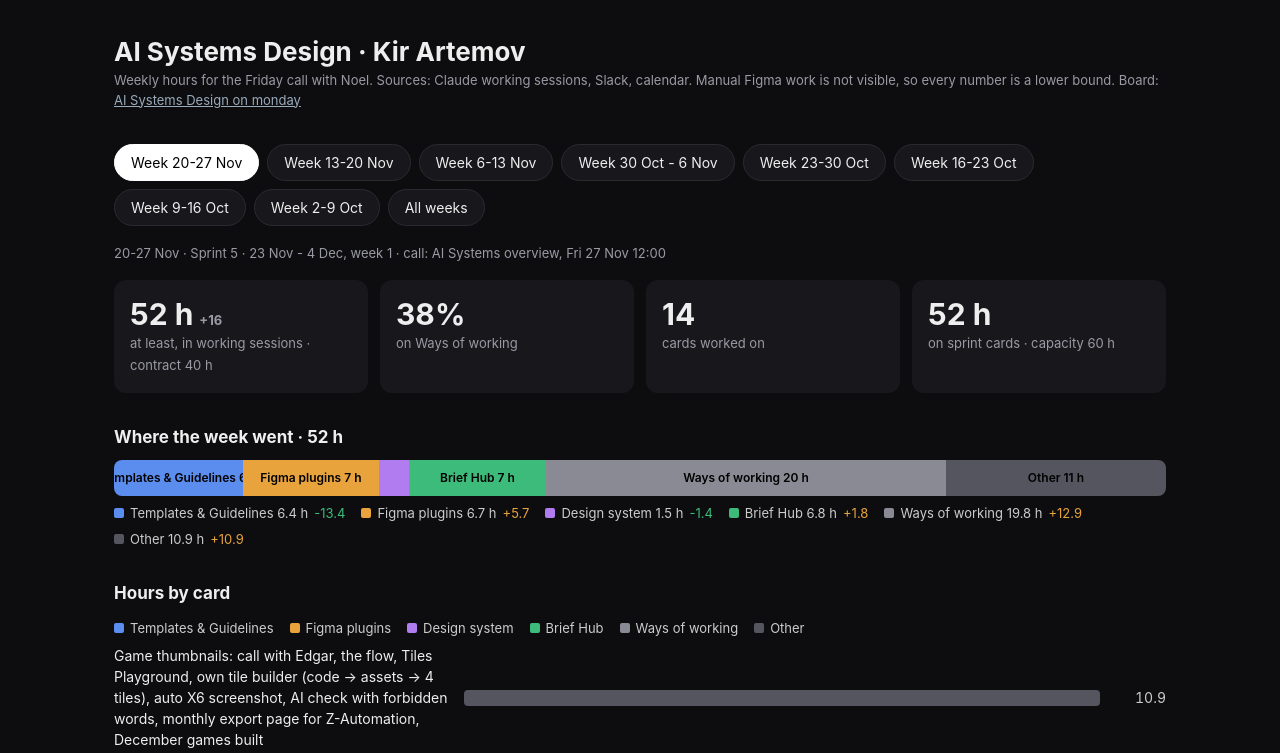
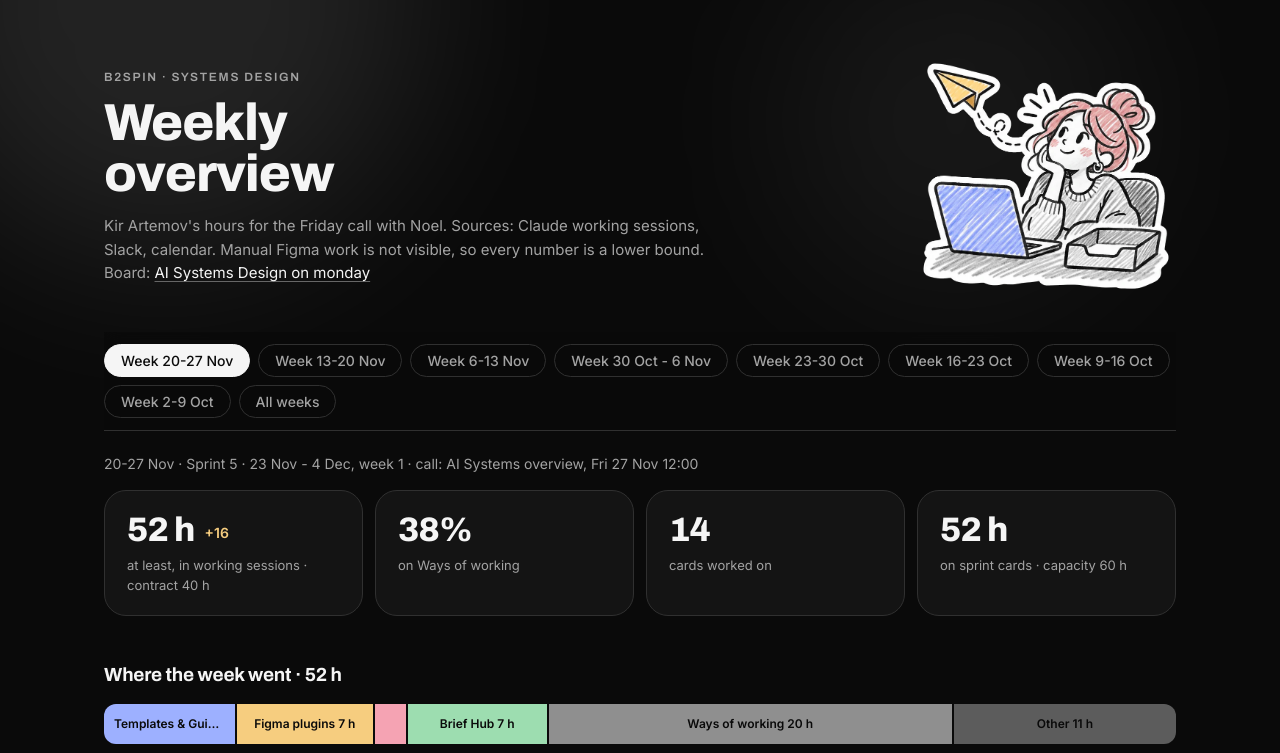
Before and after one commit to trinitykir4-dot/sd-weekly-8f02db21, a plain HTML site: page index.html in a window 1280 px wide. Shown: the top 753 px of the page. Drawn offline with Linux system fonts and the light colour scheme.

Commit message:
B2S style: black and white, kit tones, Stickers illustrations

```diff
--- a/index.html
+++ b/index.html
@@ -3,57 +3,109 @@
 <meta name="viewport" content="width=device-width,initial-scale=1">
 <meta name="robots" content="noindex,nofollow">
 <title>Kir · AI Systems Design · weekly</title>
+<link rel="preconnect" href="https://fonts.googleapis.com"><link rel="preconnect" href="https://fonts.gstatic.com" crossorigin>
+<link href="https://fonts.googleapis.com/css2?family=Archivo:wdth,wght@62..125,500..800&family=Inter:wght@400;500;600&display=swap" rel="stylesheet">
 <style>
-:root{--bg:#0d0d0f;--card:#18181c;--line:#2a2a30;--mute:#9a9aa5;--txt:#eee}
+/* B2S - the B2Spin style since 10 Nov 2026: black, white and greys, inverse primary, kit tones only for states and chart series. Tokens = Brief Hub .theme-b2s */
+:root{--bg:#0a0a0a;--card:#141414;--card2:#1c1c1c;--card3:#262626;--line:#303030;--edge:#666;--txt:#f5f5f5;--dim:#a3a3a3;--faint:#858585;
+ --green:#9DDDB0;--yellow:#F6CD7F;--red:#F5A3B3;--blue:#9DB0FF;--r-card:22px;--r-ctl:18px;
+ --head:"Archivo","Archivo Expanded",system-ui,sans-serif;--body:"Inter",-apple-system,"Segoe UI",sans-serif;color-scheme:dark}
 *{box-sizing:border-box}
-body{font:15px/1.5 -apple-system,Inter,"Segoe UI",sans-serif;background:var(--bg);color:var(--txt);margin:0}
-.wrap{max-width:1100px;margin:auto;padding:32px 24px 64px}
-h1{font-size:26px;margin:0}h2{font-size:17px;margin:32px 0 10px}.sub{color:var(--mute);font-size:13px}
-.tabs{display:flex;gap:8px;flex-wrap:wrap;margin:24px 0 8px;position:sticky;top:0;background:var(--bg);padding:10px 0;z-index:2}
-.tab{background:var(--card);border:1px solid var(--line);color:var(--txt);border-radius:999px;padding:7px 16px;cursor:pointer;font:inherit;font-size:14px}
-.tab.on{background:#fff;color:#000;border-color:#fff}
-.kpis{display:grid;grid-template-columns:repeat(auto-fit,minmax(180px,1fr));gap:12px;margin-top:16px}
-.k{background:var(--card);border-radius:12px;padding:16px}.k b{font-size:30px;display:block;line-height:1.2}.k span{color:var(--mute);font-size:13px}
-.d{font-size:13px;margin-left:6px}.up{color:#e8a33d}.dn{color:#3dbb7a}
-.stack{display:flex;height:36px;border-radius:8px;overflow:hidden;margin:8px 0}
-.stack div{display:flex;align-items:center;justify-content:center;font-size:12px;color:#000;font-weight:600;white-space:nowrap;overflow:hidden;cursor:default}
-.leg{display:flex;flex-wrap:wrap;gap:6px 16px;font-size:13px;color:#ccc}.leg i{display:inline-block;width:10px;height:10px;border-radius:2px;margin-right:6px}
-.leg button{background:none;border:0;color:inherit;font:inherit;cursor:pointer;padding:2px 0}.leg button.off{opacity:.35}
-.row{display:grid;grid-template-columns:minmax(160px,340px) 1fr 56px;gap:10px;align-items:center;margin:5px 0;font-size:14px}
-.bar{height:16px;border-radius:4px;min-width:2px;transition:width .3s}.v{text-align:right;color:#ccc;font-variant-numeric:tabular-nums}
-.card{background:var(--card);border-radius:12px;padding:14px 20px;margin:8px 0}ul{margin:4px 0;padding-left:20px}li{margin:4px 0}
-table{width:100%;border-collapse:collapse;font-size:14px}td,th{padding:7px 8px;border-bottom:1px solid var(--line);text-align:left}th{color:var(--mute);font-weight:500}
-.grid2{display:grid;grid-template-columns:1fr 1fr;gap:24px}@media(max-width:800px){.grid2{grid-template-columns:1fr}}
+html{background:var(--bg)}
+body{font:15px/1.55 var(--body);background:var(--bg);color:var(--txt);margin:0;-webkit-font-smoothing:antialiased}
+a{color:var(--txt);text-decoration:underline;text-decoration-color:var(--edge);text-underline-offset:3px}a:hover{text-decoration-color:var(--txt)}
+.wrap{max-width:1120px;margin:auto;padding:0 24px 80px;position:relative}
+h1,h2,.k b,.eyebrow{font-family:var(--head);font-stretch:125%}
+/* hero with black-and-white light spots */
+.hero{position:relative;display:grid;grid-template-columns:1fr auto;gap:24px;align-items:center;padding:56px 0 28px;isolation:isolate}
+.hero:before,.hero:after{content:"";position:absolute;border-radius:50%;filter:blur(90px);z-index:-1;pointer-events:none}
+.hero:before{width:520px;height:520px;left:-200px;top:-260px;background:rgba(255,255,255,.10)}
+.hero:after{width:360px;height:360px;right:40px;top:-60px;background:rgba(255,255,255,.06)}
+.eyebrow{font-size:12px;font-weight:600;letter-spacing:.14em;text-transform:uppercase;color:var(--dim)}
+h1{font-size:clamp(30px,5vw,52px);line-height:.98;font-weight:800;letter-spacing:-.02em;margin:12px 0 14px}
+.lead{color:var(--dim);max-width:620px;margin:0}
+.hero img{width:clamp(150px,24vw,260px);height:auto;display:block}
+@media(max-width:640px){.hero{grid-template-columns:1fr;padding-top:36px}.hero img{width:170px;order:-1}}
+/* tabs: active = inverse */
+.tabs{display:flex;gap:8px;flex-wrap:wrap;position:sticky;top:0;background:rgba(10,10,10,.92);backdrop-filter:blur(8px);padding:12px 0;margin:8px 0 4px;z-index:3;border-bottom:1px solid var(--line)}
+.tab{background:transparent;border:1px solid var(--line);color:var(--dim);border-radius:999px;padding:7px 16px;cursor:pointer;font:500 14px var(--body)}
+.tab:hover{color:var(--txt);border-color:var(--edge)}
+.tab.on{background:var(--txt);color:var(--bg);border-color:var(--txt)}
+.tab:focus-visible,.leg button:focus-visible,.col:focus-visible{outline:2px solid var(--txt);outline-offset:2px}
+.meta{color:var(--dim);font-size:14px;margin-top:22px}
+h2{font-size:19px;font-weight:700;letter-spacing:-.01em;margin:44px 0 14px;display:flex;align-items:center;gap:14px}
+h2 img{width:76px;height:auto;flex:none}
+.kpis{display:grid;grid-template-columns:repeat(auto-fit,minmax(190px,1fr));gap:12px;margin-top:16px}
+.k{background:var(--card);border:1px solid var(--line);border-radius:var(--r-card);padding:20px 22px}
+.k b .d{display:inline;margin:0 0 0 10px;font-size:14px;vertical-align:middle}
+.k b{font-size:34px;font-weight:800;display:block;white-space:nowrap;line-height:1.1;letter-spacing:-.02em}.k span{color:var(--dim);font-size:13px;display:block;margin-top:6px}
+.d{font:600 13px var(--body);margin-left:8px;letter-spacing:0;vertical-align:middle}.d.up{color:var(--yellow)}.d.dn{color:var(--green)}
+.stack{display:flex;height:40px;border-radius:12px;overflow:hidden;margin:8px 0 12px;gap:2px;background:var(--bg)}
+.stack div{display:block;line-height:40px;padding:0 10px;text-overflow:ellipsis;text-align:center;font-size:12px;color:#0a0a0a;font-weight:600;white-space:nowrap;overflow:hidden;cursor:default}
+.leg{display:flex;flex-wrap:wrap;gap:8px 18px;font-size:13px;color:var(--dim)}.leg i{display:inline-block;width:10px;height:10px;border-radius:3px;margin-right:7px}
+.leg button{background:none;border:0;color:var(--txt);font:inherit;cursor:pointer;padding:3px 0}.leg button.off{opacity:.35}
+.panel{background:var(--card);border:1px solid var(--line);border-radius:var(--r-card);padding:18px 22px}
+.row{display:grid;grid-template-columns:minmax(150px,340px) 1fr 52px;gap:12px;align-items:center;margin:7px 0;font-size:14px}
+.bar{height:14px;border-radius:7px;min-width:3px;transition:width .3s}.v{text-align:right;color:var(--dim);font-variant-numeric:tabular-nums}
+@media(max-width:640px){.row{grid-template-columns:1fr 44px}.row>div:nth-child(2){grid-column:1/-1;grid-row:2}}
+ul{margin:0;padding-left:20px}li{margin:6px 0}li::marker{color:var(--faint)}
+.tw{overflow-x:auto;background:var(--card);border:1px solid var(--line);border-radius:var(--r-card);padding:6px 14px}
+table{width:100%;border-collapse:collapse;font-size:14px}td,th{padding:10px 8px;border-bottom:1px solid var(--line);text-align:left;vertical-align:top}tr:last-child td{border-bottom:0}
+th{color:var(--dim);font-weight:500;font-size:13px}
+.st{display:inline-flex;gap:7px;align-items:baseline}.st b{font-weight:700}
 .cols{display:flex;align-items:flex-end;gap:18px;height:240px;border-bottom:1px solid var(--line);padding:0 8px;margin-top:12px;position:relative}
-.col{flex:1;display:flex;flex-direction:column-reverse;cursor:pointer;max-width:120px}.col div{transition:height .3s}
-.cap{position:absolute;left:0;right:0;border-top:1px dashed #d9534f;font-size:11px;color:#d9534f;text-align:right}
-.xl{display:flex;gap:18px;padding:6px 8px 0}.xl div{flex:1;text-align:center;font-size:12px;color:var(--mute);max-width:120px}
-select{background:var(--card);color:var(--txt);border:1px solid var(--line);border-radius:8px;padding:6px 10px;font:inherit}
+.col{flex:1;display:flex;flex-direction:column-reverse;gap:2px;cursor:pointer;max-width:120px;border-radius:8px 8px 0 0;overflow:hidden}.col div{transition:height .3s}
+.col:hover{filter:brightness(1.12)}
+.cap{position:absolute;left:0;right:0;border-top:1px dashed var(--red);font-size:11px;color:var(--red);text-align:right}
+.xl{display:flex;gap:18px;padding:8px 8px 0}.xl div{flex:1;text-align:center;font-size:12px;color:var(--dim);max-width:120px}
+select{background:var(--card);color:var(--txt);border:1px solid var(--edge);border-radius:var(--r-ctl);padding:8px 14px;font:inherit}
+select:focus{outline:0;border-color:var(--txt);box-shadow:inset 0 0 0 .5px var(--txt)}
+.foot{margin-top:64px;padding-top:20px;border-top:1px solid var(--line);color:var(--faint);font-size:13px;display:flex;justify-content:space-between;gap:12px;flex-wrap:wrap}
 </style></head>
 <body><div class="wrap">
-<h1>AI Systems Design · Kir Artemov</h1>
-<div class="sub">Weekly hours for the Friday call with Noel. Sources: Claude working sessions, Slack, calendar. Manual Figma work is not visible, so every number is a lower bound. Board: <a style="color:#9ab" href="https://b2spin.monday.com/boards/18429306474">AI Systems Design on monday</a></div>
-<div class="tabs" id="tabs"></div>
-<div id="view"></div>
+<header class="hero">
+ <div>
+  <div class="eyebrow">B2Spin · Systems Design</div>
+  <h1>Weekly<br>overview</h1>
+  <p class="lead">Kir Artemov's hours for the Friday call with Noel. Sources: Claude working sessions, Slack, calendar. Manual Figma work is not visible, so every number is a lower bound. Board: <a href="https://b2spin.monday.com/boards/18429306474">AI Systems Design on monday</a></p>
+ </div>
+ <img src="img/reference-scene.webp" alt="">
+</header>
+<nav class="tabs" id="tabs"></nav>
+<main id="view"></main>
+<footer class="foot"><span>Kept by Systems Design</span><span>Every number is a lower bound</span></footer>
 </div>
 <script src="data.js"></script>
 <script>
 const C=window.CATEGORIES,T=window.TYPES,W=window.WEEKS;
-const $=s=>document.querySelector(s), esc=s=>String(s).replace(/[&<>]/g,c=>({'&':'&amp;','<':'&lt;','>':'&gt;'}[c]));
+/* B2S tones: chart series in kit colours and a grey ladder, whatever the old hex in data.js says */
+const CT={tg:'#9DB0FF',plugins:'#F6CD7F',ds:'#F5A3B3',bh:'#9DDDB0',cs:'#E0E0E0',wow:'#8F8F8F',other:'#5C5C5C'};
+Object.keys(C).forEach(k=>{if(CT[k])C[k].color=CT[k]});
+const TT={Improvement:'#9DB0FF',Feature:'#9DDDB0',Bug:'#F5A3B3','New product':'#F6CD7F','New project':'#E0E0E0',Other:'#8F8F8F'};
+Object.keys(T).forEach(k=>{if(TT[k])T[k]=TT[k]});
+const HEX={'#5b8def':'#9DB0FF','#e8a33d':'#F6CD7F','#d9534f':'#F5A3B3','#3dbb7a':'#9DDDB0','#b07cf0':'#E0E0E0','#4fc3d9':'#E0E0E0','#8a8a95':'#8F8F8F','#55555f':'#5C5C5C'};
+const tone=c=>HEX[String(c).toLowerCase()]||c;
+const $=s=>document.querySelector(s), esc=s=>String(s).replace(/[&<>"]/g,c=>({'&':'&amp;','<':'&lt;','>':'&gt;','"':'&quot;'}[c]));
 const r1=n=>Math.round(n*10)/10;
+const ART=n=>`<img src="img/${n}.webp" alt="">`;
 function byKey(w,key){const m={};w.cards.forEach(c=>m[c[key]]=(m[c[key]]||0)+c.h);return m}
 function bars(list,colorOf){const max=Math.max(...list.map(x=>x[1]),1);
   return list.map(([n,h,col])=>`<div class="row"><div>${esc(n)}</div><div><div class="bar" style="width:${h/max*100}%;background:${col||colorOf}"></div></div><div class="v">${r1(h)}</div></div>`).join('')}
 function stack(parts){const t=parts.reduce((a,p)=>a+p[1],0)||1;
-  return `<div class="stack">${parts.filter(p=>p[1]>0).map(([n,h,col])=>`<div title="${esc(n)}: ${r1(h)} h" style="width:${h/t*100}%;background:${col}">${h/t>.12?esc(n)+' '+Math.round(h)+' h':''}</div>`).join('')}</div>`}
+  return `<div class="stack">${parts.filter(p=>p[1]>0).map(([n,h,col])=>`<div title="${esc(n)}: ${r1(h)} h" style="width:${h/t*100}%;background:${tone(col)}">${h/t>.12?esc(n)+' '+Math.round(h)+' h':''}</div>`).join('')}</div>`}
 function delta(now,prev){if(prev==null||now==null)return'';const d=r1(now-prev);if(!d)return'';return `<span class="d ${d>0?'up':'dn'}">${d>0?'+':''}${d}</span>`}
+/* status cell: icon + word, colour from the kit by meaning */
+function status(s){const t=String(s),l=t.toLowerCase();
+  const m=l.startsWith('done')||l.startsWith('shipped')?['✓','var(--green)']:l.startsWith('waiting')||l.startsWith('blocked')?['!','var(--yellow)']:l.startsWith('working')||l.startsWith('qa')||l.startsWith('in progress')?['●','var(--blue)']:l.startsWith('not started')||l.startsWith('descoped')?['–','var(--faint)']:null;
+  return m?`<span class="st"><b style="color:${m[1]}">${m[0]}</b><span>${esc(t)}</span></span>`:esc(t)}
+const list=(xs)=>`<div class="panel"><ul>${xs.map(x=>`<li>${esc(x)}</li>`).join('')}</ul></div>`;
 
 function week(i){
   const w=W[i],p=W[i-1],cat=byKey(w,'cat'),pc=p?byKey(p,'cat'):{};
   const catParts=Object.keys(C).filter(k=>cat[k]).map(k=>[C[k].name,cat[k],C[k].color]);
   const top=Object.entries(cat).sort((a,b)=>b[1]-a[1])[0];
   const typ=byKey(w,'type');
-  let h=`<div class="sub">${esc(w.period)} · ${esc(w.sprint)} · call: ${esc(w.meeting)}</div>
+  let h=`<div class="meta">${esc(w.period)} · ${esc(w.sprint)} · call: ${esc(w.meeting)}</div>
   <div class="kpis">
    <div class="k"><b>${w.total} h${delta(w.total,p&&p.total)}</b><span>at least, in working sessions · contract 40 h</span></div>
    <div class="k"><b>${Math.round(top[1]/w.total*100)}%</b><span>on ${esc(C[top[0]].name)}</span></div>
@@ -64,43 +116,43 @@ function week(i){
   <h2>Where the week went · ${w.total} h</h2>${stack(catParts)}
   <div class="leg">${catParts.map(([n,h,col])=>`<span><i style="background:${col}"></i>${esc(n)} ${r1(h)} h${delta(h,pc[Object.keys(C).find(k=>C[k].name===n)]||0)}</span>`).join('')}</div>
   <h2>Hours by card</h2>
-  <div class="leg" id="flt">${Object.keys(C).filter(k=>cat[k]).map(k=>`<button data-k="${k}"><i style="background:${C[k].color}"></i>${esc(C[k].name)}</button>`).join('')}</div>
-  <div id="cardbars"></div>
-  <h2>By request type</h2>${bars(Object.entries(typ).sort((a,b)=>b[1]-a[1]).map(([n,v])=>[n,v,T[n]||'#888']))}
+  <div class="panel"><div class="leg" id="flt" style="margin-bottom:10px">${Object.keys(C).filter(k=>cat[k]).map(k=>`<button data-k="${k}" aria-pressed="true"><i style="background:${C[k].color}"></i>${esc(C[k].name)}</button>`).join('')}</div>
+  <div id="cardbars"></div></div>
+  <h2>By request type</h2><div class="panel">${bars(Object.entries(typ).sort((a,b)=>b[1]-a[1]).map(([n,v])=>[n,v,T[n]||'#8F8F8F']))}</div>
   <h2>${esc(w.sprint)} · plan vs fact</h2>
   ${w.sprintPlan.split.length?stack(w.sprintPlan.split):''}
-  <table><tr><th>Card</th><th>${w.sprintPlan.col2||(w.sprintPlan.split.length?'Estimate':'Priority')}</th><th>Spent</th><th>Status</th></tr>
-  ${w.sprintPlan.rows.map(r=>`<tr>${r.map(x=>`<td>${esc(x)}</td>`).join('')}</tr>`).join('')}</table>
-  <h2>Done and shipped</h2><div class="card"><ul>${w.done.map(x=>`<li>${esc(x)}</li>`).join('')}</ul></div>
-  <h2>Takeaways</h2><div class="card"><ul>${w.takeaways.map(x=>`<li>${esc(x)}</li>`).join('')}</ul></div>
-  ${w.topics.length?`<h2>To discuss</h2><div class="card"><ul>${w.topics.map(x=>`<li>${esc(x)}</li>`).join('')}</ul></div>`:''}
-  ${(w.agreed||[]).length?`<h2>Agreed at the call</h2><div class="card"><ul>${w.agreed.map(x=>`<li>${esc(x)}</li>`).join('')}</ul></div>`:''}`;
+  <div class="tw"><table><tr><th>Card</th><th>${w.sprintPlan.col2||(w.sprintPlan.split.length?'Estimate':'Priority')}</th><th>Spent</th><th>Status</th></tr>
+  ${w.sprintPlan.rows.map(r=>`<tr>${r.map((x,j)=>`<td>${j===3?status(x):esc(x)}</td>`).join('')}</tr>`).join('')}</table></div>
+  <h2>${ART('approved')}Done and shipped</h2>${list(w.done)}
+  <h2>${ART('no-results')}Takeaways</h2>${list(w.takeaways)}
+  ${w.topics.length?`<h2>${ART('no-briefs')}To discuss</h2>${list(w.topics)}`:''}
+  ${(w.agreed||[]).length?`<h2>${ART('all-clear')}Agreed at the call</h2>${list(w.agreed)}`:''}`;
   $('#view').innerHTML=h;
   const off=new Set();
-  const draw=()=>{const list=w.cards.filter(c=>!off.has(c.cat)).sort((a,b)=>b.h-a.h).map(c=>[c.name,c.h,C[c.cat].color]);$('#cardbars').innerHTML=bars(list)};
-  document.querySelectorAll('#flt button').forEach(b=>b.onclick=()=>{const k=b.dataset.k;off.has(k)?off.delete(k):off.add(k);b.classList.toggle('off');draw()});
+  const draw=()=>{const l=w.cards.filter(c=>!off.has(c.cat)).sort((a,b)=>b.h-a.h).map(c=>[c.name,c.h,C[c.cat].color]);$('#cardbars').innerHTML=bars(l)};
+  document.querySelectorAll('#flt button').forEach(b=>b.onclick=()=>{const k=b.dataset.k;off.has(k)?off.delete(k):off.add(k);b.classList.toggle('off');b.setAttribute('aria-pressed',!off.has(k));draw()});
   draw();
 }
 
 function compare(){
   const max=Math.max(...W.map(w=>w.total),60);
   const opts=W.map((w,i)=>`<option value="${i}">${esc(w.label)}</option>`).join('');
-  $('#view').innerHTML=`<div class="sub">All weeks side by side. Click a column to open that week. Dashed line = 40 h week.</div>
-  <h2>Hours per week by area</h2>
-  <div class="cols" id="cols"><div class="cap" style="bottom:${40/max*100}%">40 h</div></div><div class="xl" id="xl"></div>
-  <div class="leg" style="margin-top:12px">${Object.keys(C).map(k=>`<span><i style="background:${C[k].color}"></i>${esc(C[k].name)}</span>`).join('')}</div>
+  $('#view').innerHTML=`<div class="meta">All weeks side by side. Click a column to open that week. Dashed line = 40 h week.</div>
+  <h2>${ART('welcome')}Hours per week by area</h2>
+  <div class="panel"><div class="cols" id="cols"><div class="cap" style="bottom:${40/max*100}%">40 h</div></div><div class="xl" id="xl"></div>
+  <div class="leg" style="margin-top:14px">${Object.keys(C).map(k=>`<span><i style="background:${C[k].color}"></i>${esc(C[k].name)}</span>`).join('')}</div></div>
   <h2>Compare 2 weeks</h2>
-  <div><select id="a">${opts}</select> vs <select id="b">${opts}</select></div>
-  <div id="cmp" style="margin-top:12px"></div>`;
+  <div><select id="a" aria-label="First week">${opts}</select> <span style="color:var(--dim)">vs</span> <select id="b" aria-label="Second week">${opts}</select></div>
+  <div id="cmp" style="margin-top:14px"></div>`;
   $('#cols').insertAdjacentHTML('beforeend',W.map((w,i)=>{const c=byKey(w,'cat');
-    return `<div class="col" data-i="${i}" title="${esc(w.label)}: ${w.total} h">${Object.keys(C).filter(k=>c[k]).map(k=>`<div title="${esc(C[k].name)}: ${r1(c[k])} h" style="height:${c[k]/max*240}px;background:${C[k].color}"></div>`).join('')}</div>`}).join(''));
-  $('#xl').innerHTML=W.map(w=>`<div>${esc(w.label)}<br><b style="color:#fff">${w.total} h</b></div>`).join('');
-  document.querySelectorAll('.col').forEach(c=>c.onclick=()=>go(+c.dataset.i));
+    return `<div class="col" tabindex="0" data-i="${i}" title="${esc(w.label)}: ${w.total} h">${Object.keys(C).filter(k=>c[k]).map(k=>`<div title="${esc(C[k].name)}: ${r1(c[k])} h" style="height:${c[k]/max*240}px;background:${C[k].color}"></div>`).join('')}</div>`}).join(''));
+  $('#xl').innerHTML=W.map(w=>`<div>${esc(w.label)}<br><b style="color:var(--txt)">${w.total} h</b></div>`).join('');
+  document.querySelectorAll('.col').forEach(c=>{c.onclick=()=>go(+c.dataset.i);c.onkeydown=e=>{if(e.key==='Enter')go(+c.dataset.i)}});
   const A=$('#a'),B=$('#b');A.value=Math.max(0,W.length-2);B.value=W.length-1;
   const cmp=()=>{const a=W[A.value],b=W[B.value],ca=byKey(a,'cat'),cb=byKey(b,'cat');
-    $('#cmp').innerHTML=`<table><tr><th>Area</th><th>${esc(a.label)}</th><th>${esc(b.label)}</th><th>Change</th></tr>
-    ${Object.keys(C).filter(k=>ca[k]||cb[k]).map(k=>`<tr><td><i style="display:inline-block;width:10px;height:10px;border-radius:2px;margin-right:8px;background:${C[k].color}"></i>${esc(C[k].name)}</td><td>${r1(ca[k]||0)} h</td><td>${r1(cb[k]||0)} h</td><td>${delta(cb[k]||0,ca[k]||0)||'0'}</td></tr>`).join('')}
-    <tr><td><b>Total</b></td><td><b>${a.total} h</b></td><td><b>${b.total} h</b></td><td>${delta(b.total,a.total)||'0'}</td></tr></table>`};
+    $('#cmp').innerHTML=`<div class="tw"><table><tr><th>Area</th><th>${esc(a.label)}</th><th>${esc(b.label)}</th><th>Change</th></tr>
+    ${Object.keys(C).filter(k=>ca[k]||cb[k]).map(k=>`<tr><td><i style="display:inline-block;width:10px;height:10px;border-radius:3px;margin-right:8px;background:${C[k].color}"></i>${esc(C[k].name)}</td><td>${r1(ca[k]||0)} h</td><td>${r1(cb[k]||0)} h</td><td>${delta(cb[k]||0,ca[k]||0)||'0'}</td></tr>`).join('')}
+    <tr><td><b>Total</b></td><td><b>${a.total} h</b></td><td><b>${b.total} h</b></td><td>${delta(b.total,a.total)||'0'}</td></tr></table></div>`};
   A.onchange=B.onchange=cmp;cmp();
 }
 
```
Also changed, not shown: img/all-clear.webp (added), img/approved.webp (added), img/no-briefs.webp (added), img/no-results.webp (added), img/reference-scene.webp (added), img/welcome.webp (added).
